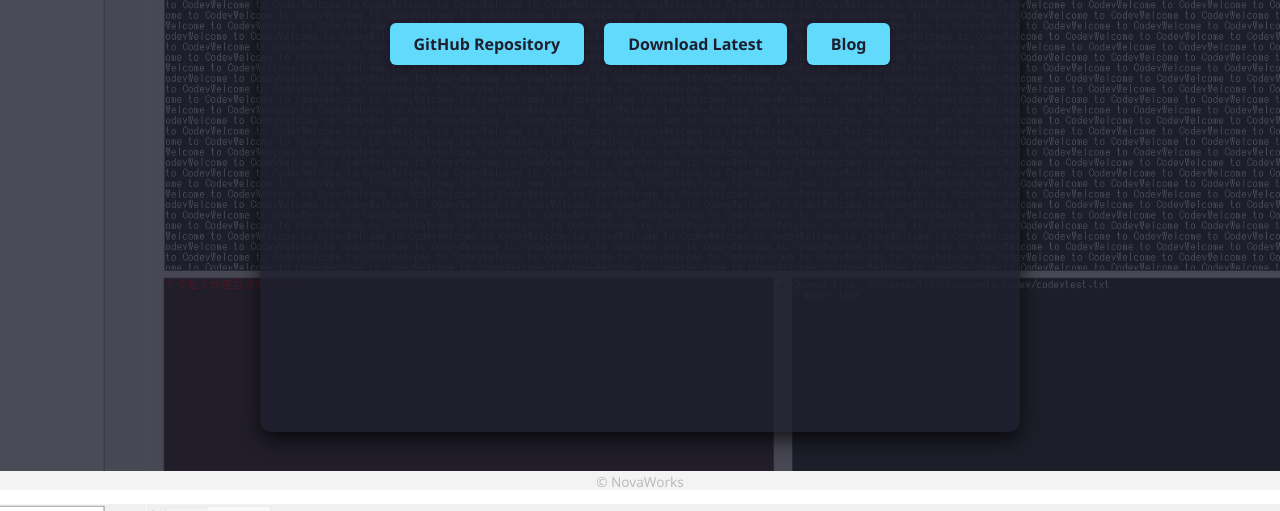
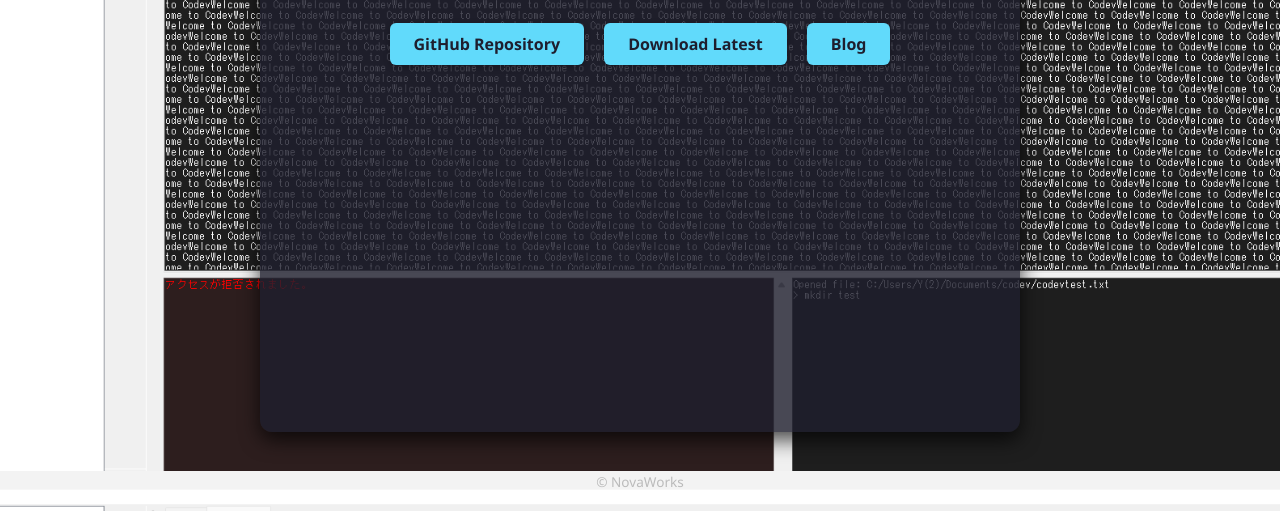
Before and after one commit to yucchannel/codev, a plain HTML site: page index.html in a window 1280 px wide. Shown: the part 329-840 px from the top of the page. Drawn offline with Linux system fonts and the light colour scheme.

Commit message:
Update index.html

```diff
--- a/index.html
+++ b/index.html
@@ -18,14 +18,7 @@
     align-items: center;
     padding: 20px;
   }
-  /* 半透明の背景を全体にかぶせて文字を見やすく */
-  body::before {
-    content: "";
-    position: fixed;
-    top: 0; left: 0; right: 0; bottom: 0;
-    background: rgba(30,30,46,0.8);
-    z-index: -1;
-  }
+
   header {
     width: 100%;
     background: rgba(106, 90, 205, 0.8);
```
